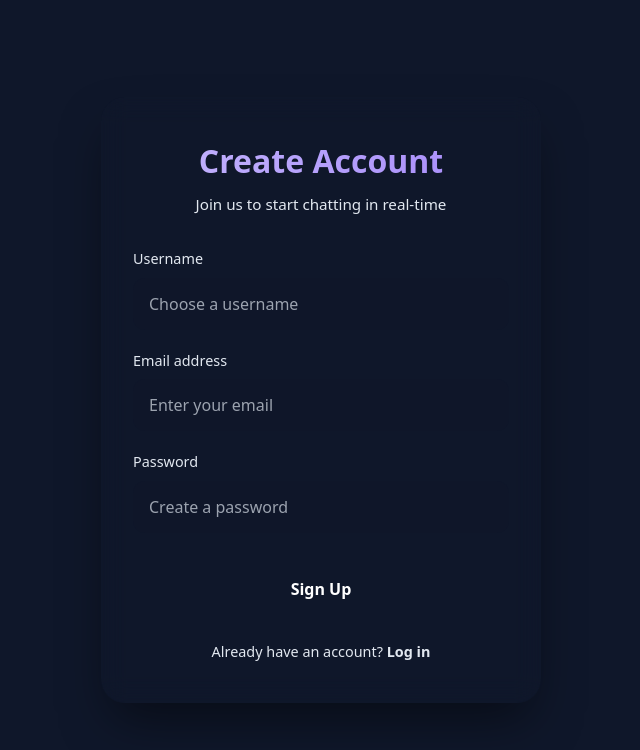
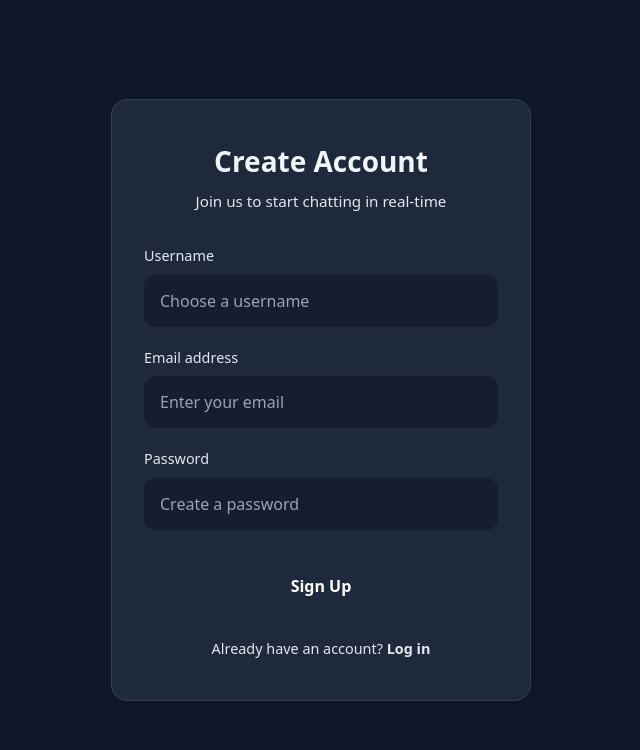
Before and after one commit to kunaljangir1/real-time-chat-application, a React (Vite) app in the folder client/: page /register in a window 1280 px wide. Shown: the top 750 px of the page, without its empty margins (319-959 px from the left). Built offline with nearby package versions, Linux system fonts and the light colour scheme; no server answers.

Commit message:
Refactor entire frontend layout transitioning out of glassmorphic aesthetics to a flat professional architecture

```diff
--- a/client/src/components/ChatWindow.jsx
+++ b/client/src/components/ChatWindow.jsx
@@ -76,19 +76,19 @@ const ChatWindow = ({ socket, currentUser, roomId }) => {
     return (
         <div className="flex flex-col h-full relative">
             {/* Header */}
-            <div className="px-6 py-4 flex items-center justify-between border-b border-slate-800 bg-brand-dark/50 backdrop-blur-md sticky top-0 z-10 shadow-sm">
+            <div className="px-6 py-4 flex items-center justify-between border-b border-slate-800 bg-[#1e293b] sticky top-0 z-10">
                  <div className="flex items-center">
-                     <div className="w-10 h-10 rounded-xl bg-slate-800 flex items-center justify-center font-bold text-indigo-400 mr-4 shadow-inner ring-1 ring-white/5">
+                     <div className="w-10 h-10 rounded-xl bg-slate-700 flex items-center justify-center font-bold text-slate-300 mr-4">
                          {roomId.replace('room_', '').charAt(0).toUpperCase()}
                      </div>
                      <div>
-                         <h3 className="font-bold text-white text-lg tracking-tight">{roomId.replace('room_', '')}</h3>
-                         <p className="text-xs text-emerald-400 font-medium">Secured • Real-Time Chat</p>
+                         <h3 className="font-bold text-slate-100 text-lg tracking-tight">{roomId.replace('room_', '')}</h3>
+                         <p className="text-xs text-slate-400 font-medium">Secured • Real-Time Chat</p>
                      </div>
                  </div>
 
                  {roomId !== 'Global Lounge' && (
-                     <button onClick={handleDeleteRoom} className="p-2 text-slate-500 hover:text-red-400 hover:bg-red-500/10 rounded-lg transition-all" title="Delete Conversation">
+                     <button onClick={handleDeleteRoom} className="p-2 text-slate-500 hover:text-red-400 hover:bg-[#0f172a] rounded-lg transition-colors" title="Delete Conversation">
                          <svg className="w-5 h-5" fill="none" stroke="currentColor" viewBox="0 0 24 24"><path strokeLinecap="round" strokeLinejoin="round" strokeWidth="2" d="M19 7l-.867 12.142A2 2 0 0116.138 21H7.862a2 2 0 01-1.995-1.858L5 7m5 4v6m4-6v6m1-10V4a1 1 0 00-1-1h-4a1 1 0 00-1 1v3M4 7h16"></path></svg>
                      </button>
                  )}
@@ -111,10 +111,10 @@ const ChatWindow = ({ socket, currentUser, roomId }) => {
                              <div className={`max-w-[70%] lg:max-w-[60%] flex flex-col gap-1 ${isOwn ? 'items-end' : 'items-start'}`}>
                                   {!isOwn && <span className="text-xs font-semibold text-indigo-400 pl-1 drop-shadow-sm">{msg.senderName}</span>}
 
-                                  <div className={`px-4 py-2.5 rounded-2xl relative shadow-md ${
+                                  <div className={`px-4 py-2.5 rounded-2xl relative shadow-sm ${
                                       isOwn
-                                      ? 'bg-gradient-to-br from-indigo-500 to-purple-600 text-white rounded-br-sm'
-                                      : 'bg-slate-800 text-slate-100 rounded-bl-sm border border-slate-700'
+                                      ? 'bg-[#4f46e5] text-white rounded-br-sm'
+                                      : 'bg-[#1e293b] text-slate-100 rounded-bl-sm border border-slate-700'
                                   }`}>
                                       <p className="text-sm md:text-[15px] leading-relaxed break-words">{msg.content}</p>
                                   </div>
@@ -137,19 +137,19 @@ const ChatWindow = ({ socket, currentUser, roomId }) => {
             </div>
 
             {/* Input Form */}
-            <div className="p-4 md:p-6 bg-brand-dark/80 backdrop-blur-xl border-t border-slate-800 mt-auto shadow-[0_-10px_40px_-15px_rgba(0,0,0,0.5)]">
+            <div className="p-4 md:p-6 bg-[#0f172a] border-t border-slate-800 mt-auto">
                  <form onSubmit={handleSend} className="max-w-4xl mx-auto flex gap-3 relative">
                      <input
                          type="text"
                          value={currentMessage}
                          onChange={e => setCurrentMessage(e.target.value)}
                          placeholder="Type a message..."
-                         className="flex-1 bg-slate-900 border border-slate-700/80 rounded-full pl-6 pr-12 py-3.5 text-sm text-white focus:outline-none focus:border-indigo-500 focus:ring-1 focus:ring-indigo-500/50 transition-all shadow-inner placeholder:text-slate-500"
+                         className="flex-1 bg-[#1e293b] border border-slate-700 rounded-full pl-6 pr-12 py-3.5 text-sm text-white focus:outline-none focus:border-indigo-500 transition-colors placeholder:text-slate-500"
                      />
                      <button
                          type="submit"
                          disabled={!currentMessage.trim()}
-                         className="absolute right-2 top-1 bottom-1 aspect-square bg-indigo-500 hover:bg-indigo-600 disabled:bg-slate-700 disabled:text-slate-500 text-white rounded-full flex items-center justify-center transition-all disabled:cursor-not-allowed shadow-md hover:shadow-[0_0_15px_-3px_rgba(99,102,241,0.5)]"
+                         className="absolute right-2 top-1 bottom-1 aspect-square bg-[#4f46e5] hover:bg-indigo-500 disabled:bg-slate-700 disabled:text-slate-500 text-white rounded-full flex items-center justify-center transition-colors disabled:cursor-not-allowed"
                      >
                         <svg className="w-5 h-5 -ml-0.5 mt-0.5" fill="currentColor" viewBox="0 0 20 20"><path d="M10.894 2.553a1 1 0 00-1.788 0l-7 14a1 1 0 001.169 1.409l5-1.429A1 1 0 009 15.571V11a1 1 0 112 0v4.571a1 1 0 00.725.962l5 1.428a1 1 0 001.17-1.408l-7-14z"></path></svg>
                      </button>
--- a/client/src/styles/Auth.css
+++ b/client/src/styles/Auth.css
@@ -7,16 +7,13 @@
 }
 
 .auth-card {
-  background: var(--bg-panel);
-  backdrop-filter: blur(12px);
-  -webkit-backdrop-filter: blur(12px);
-  border: 1px solid var(--border-color);
-  border-radius: 1.5rem;
+  background: var(--bg-panel, #1e293b);
+  border: 1px solid var(--border-color, #334155);
+  border-radius: 1rem;
   padding: 2.5rem 2rem;
   width: 100%;
-  max-width: 440px;
-  box-shadow: 0 25px 50px -12px rgba(0, 0, 0, 0.5);
-  animation: slideUp 0.6s cubic-bezier(0.16, 1, 0.3, 1);
+  max-width: 420px;
+  box-shadow: 0 4px 6px -1px rgba(0, 0, 0, 0.2);
 }
 
 @keyframes slideUp {
@@ -31,13 +28,11 @@
 }
 
 .auth-title {
-  font-size: 2rem;
+  font-size: 1.75rem;
   font-weight: 700;
   margin-bottom: 0.5rem;
   text-align: center;
-  background: linear-gradient(to right, #c4b5fd, #a78bfa);
-  -webkit-background-clip: text;
-  color: transparent;
+  color: #f1f5f9;
 }
 
 .auth-subtitle {
@@ -78,8 +73,7 @@
 
 .input-group input:focus {
   outline: none;
-  border-color: var(--accent-color);
-  box-shadow: 0 0 0 3px rgba(139, 92, 246, 0.2);
+  border-color: #6366f1;
 }
 
 .auth-submit-btn {
@@ -96,13 +90,11 @@
 }
 
 .auth-submit-btn:hover {
-  background: var(--accent-hover);
-  transform: translateY(-2px);
-  box-shadow: 0 10px 15px -3px rgba(139, 92, 246, 0.3);
+  background: #4f46e5;
 }
 
 .auth-submit-btn:active {
-  transform: translateY(0);
+  background: #4338ca;
 }
 
 .auth-switch {
```
Also changed, not shown: client/src/pages/Dashboard.jsx (+9 -9 lines).
